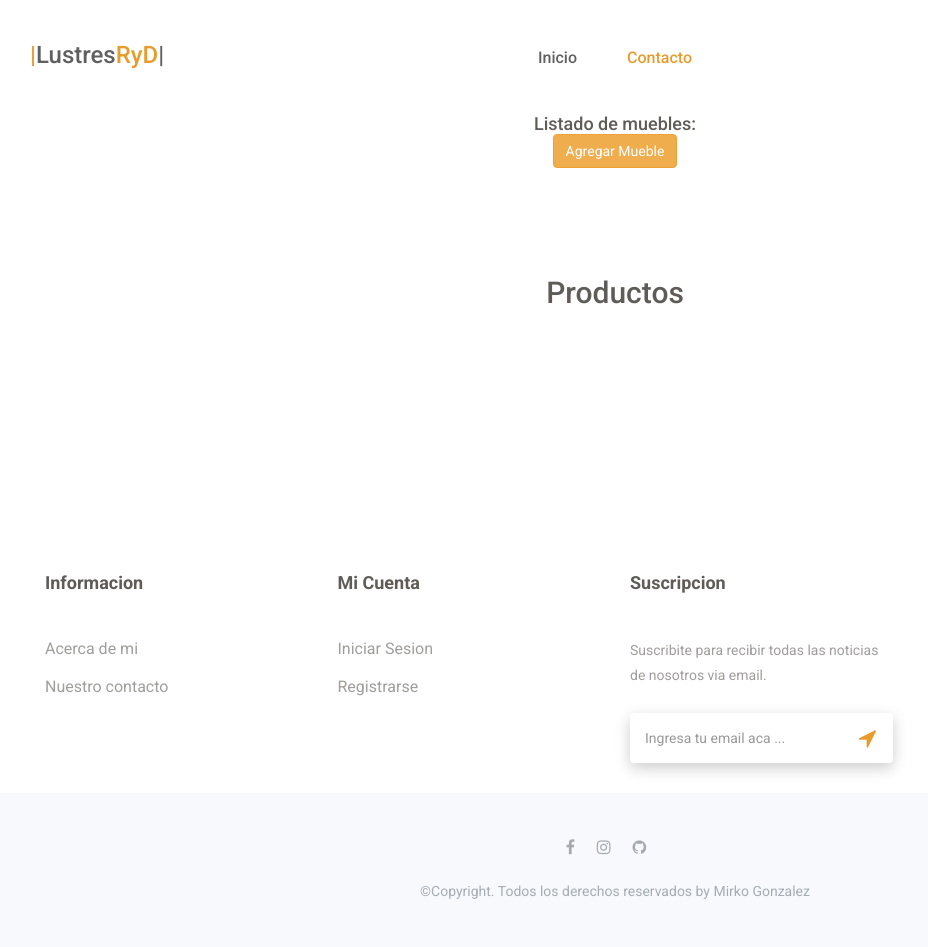
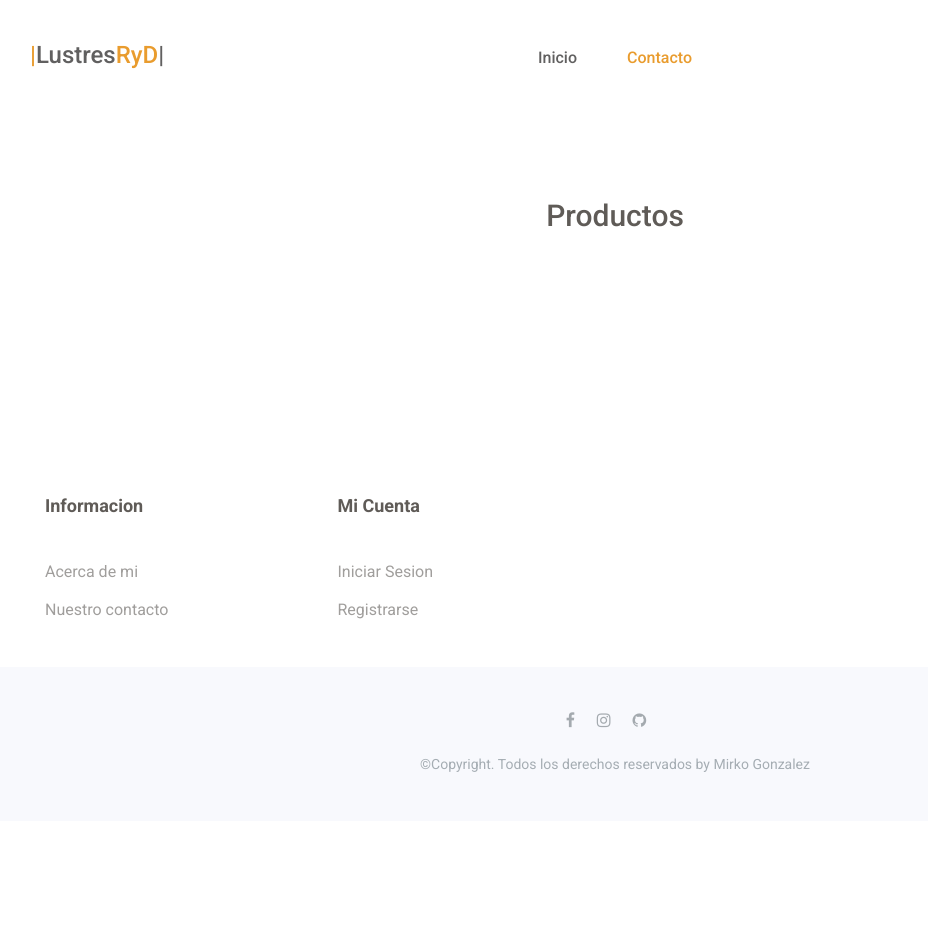
Before and after one commit to gonzalezmirko/Proyecto-Final-Coder, a Django app: template Proyecto/core/templates/core/productos.html in a window 1280 px wide. Shown: the whole page, without its empty margins (25-953 px from the left). After the commit the page ends 772 px from the top, so only its background shows below. Run offline with Django 3.2, Linux system fonts and the light colour scheme; the template is opened without the code that fills it, so the values that code supplies are empty; some libraries are stand-ins or nearby versions.

Commit message:
Version Proyecto Final

```diff
--- a/Proyecto/core/admin.py
+++ b/Proyecto/core/admin.py
@@ -3,6 +3,4 @@ from .models import *
 
 # Registra tus modelos.
 admin.site.register(Mueble)
-admin.site.register(Avatar)
-admin.site.register(Comentario)
 admin.site.register(Carrito)
--- a/Proyecto/core/templates/core/padre.html
+++ b/Proyecto/core/templates/core/padre.html
@@ -222,22 +222,23 @@
 						</div><!--/.col-->
 						<div class=" col-md-3 col-sm-4  col-xs-12">
 							<div class="hm-footer-widget">
+								<!-- Suscribite
 								<div class="hm-foot-title">
 									<h4>Suscripcion</h4>
-								</div><!--/.hm-foot-title-->
+								</div>
 								<div class="hm-foot-para">
 									<p>
 										Suscribite para recibir todas las noticias de nosotros via email.
 									</p>
-								</div><!--/.hm-foot-para-->
+								</div>
 								<div class="hm-foot-email">
 									<div class="foot-email-box">
 										<input type="text" class="form-control" placeholder="Ingresa tu email aca ...">
-									</div><!--/.foot-email-box-->
+									</div>
 									<div class="foot-email-subscribe">
 										<span><i class="fa fa-location-arrow"></i></span>
-									</div><!--/.foot-email-icon-->
-								</div><!--/.hm-foot-email-->
+									</div>
+								</div>Suscribite -->
 							</div><!--/.hm-footer-widget-->
 						</div><!--/.col-->
 					</div><!--/.row-->
--- a/Proyecto/core/templates/core/productos.html
+++ b/Proyecto/core/templates/core/productos.html
@@ -9,7 +9,7 @@
 <br>
 <br>
 <br>
-
+{% if perms.core %}
 <div class="container text-center">
     <h1>Listado de muebles:</h1>
 </div>
@@ -19,7 +19,6 @@
         <br>
         <br>
         <ul>
-            {% if perms.core %}
             {% for Mueble in object_list %}
                 <li>ID: {{Mueble.id}}</li>
                 <li>Nombre: {{Mueble.nombre}}</li>
@@ -33,11 +32,10 @@
                 </p>
                 <br>
             {% endfor %}
-            {% endif %}
         </ul>
     </div>
 </div>
-
+{% endif %}
 <section id="new-arrivals" class="new-arrivals">
     <div class="container">
         <div class="section-header">
```
Also changed, not shown: Proyecto/core/static/images/static/core/images/media/barraAntigua_EuHLxIe.png (added), Proyecto/core/static/images/static/core/images/media/mesaAntiguo_1ko60y3.png (added), Proyecto/core/static/images/static/core/images/media/mesaAntiguo_fIfqRsk.png (added), Proyecto/core/static/images/static/core/images/media/sillaAntigua1_hdLufhU.png (added).
